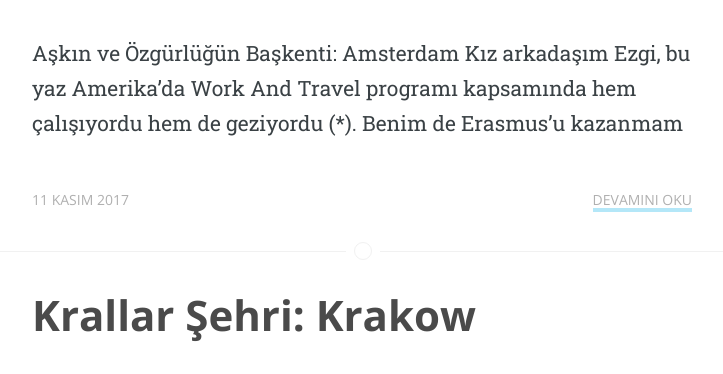
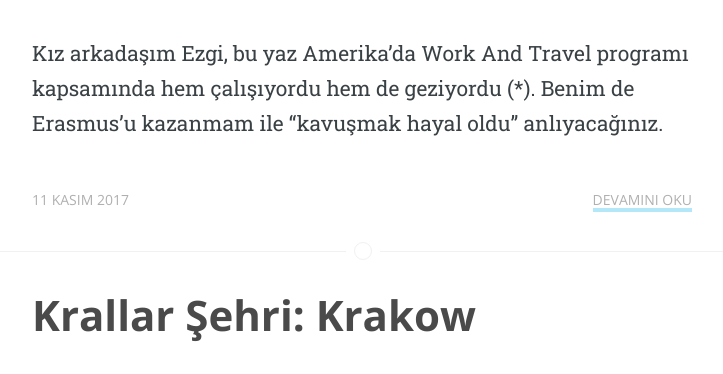
Before and after one commit to erkanceylan/blog, a Jekyll site: the page built from index.html, in a window 1280 px wide and 900 px high, scrolled down 505 px, cut to the strip 221-595 px from the top of the window. Shown: the whole strip, without its empty margins (278-1001 px from the left). Built offline with Jekyll 4.4.1, drawn with Linux system fonts in a browser that asks for light colours; some web fonts are replaced; the list of posts is cut into pages by our own code.

Commit message:
Update 2017-11-11-Askin-Ve-Ozgurlugun-Baskenti-Amsterdam.md

```diff
--- a/_posts/2017-11-11-Askin-Ve-Ozgurlugun-Baskenti-Amsterdam.md
+++ b/_posts/2017-11-11-Askin-Ve-Ozgurlugun-Baskenti-Amsterdam.md
@@ -5,12 +5,10 @@ author: Erkan Ceylan
 id: 6
 coverPhoto: https://user-images.githubusercontent.com/9788440/32684707-ac07e8a0-c686-11e7-9578-b8749ffec522.JPG
 ---
-# Aşkın ve Özgürlüğün Başkenti: Amsterdam
------
 ![Main Image: Amsterdam](https://user-images.githubusercontent.com/9788440/32684707-ac07e8a0-c686-11e7-9578-b8749ffec522.JPG)
 Kız arkadaşım Ezgi, bu yaz Amerika’da Work And Travel programı kapsamında hem çalışıyordu hem de geziyordu ([*][workandtravel]). Benim de Erasmus’u kazanmam ile “kavuşmak hayal oldu” anlıyacağınız. Onun Türkiye’ye dönüşüyle benim Türkiye’den gidişim çakışıyordu. Beraber bir tatil planı yapmayı düşündük ve Amsterdam’da karar kıldık. Bende Polonya uçuşumu Amsterdam aktarmalı yapmaya karar verdim. Ezgi’nin kardeşi Erdi’nin de katılımıyla müthiş bir üçlü olduk ve Amsterdam’da 3 muhteşem gün geçirdik.
 [Üçlü Resmimiz]
-Amsterdam Dünya’nın en ütopik kentlerinden biri. 3 büyük günah diyebileceğimiz; marijuana(bildiği esrar) satışının yasal olması, eşcinsel evliliğin serbest olması(:heart: is :heart:) ve fuhuşun serbest olması bu şehir için çok sıradan.
+Amsterdam Dünya’nın en ütopik kentlerinden biri. 3 büyük günah diyebileceğimiz; marijuana(bildiği esrar) satışının yasal olması, eşcinsel evliliğin serbest olması ve fuhuşun serbest olması bu şehir için çok sıradan.
 
 Yine de bunlar, sanılanın aksine Amsterdam’ı kirli ve kötü bir yer yapmıyor. Burası dünyanın suç oranı en düşük başkentlerinden. Şöyle bir haber bunun en net kanıtı olacaktır:
 [Hollanda, boş cezaevlerini mültecilere ev olarak servis ediyor.][multeci]
```
